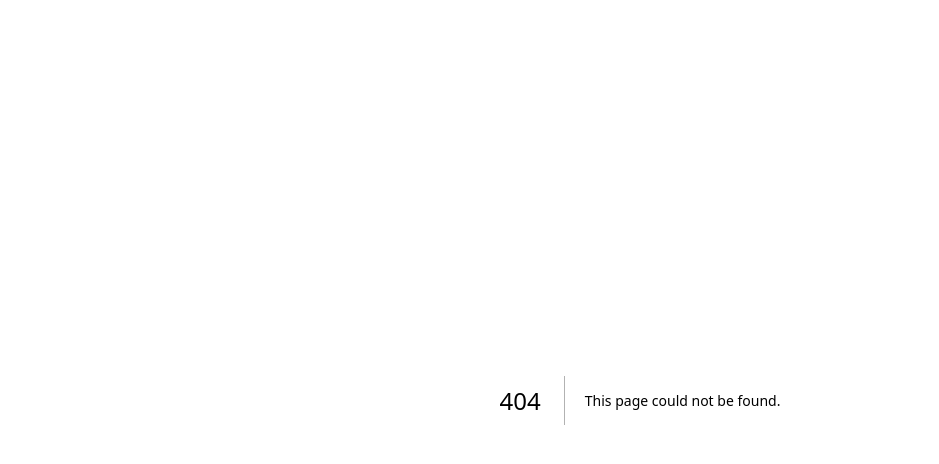
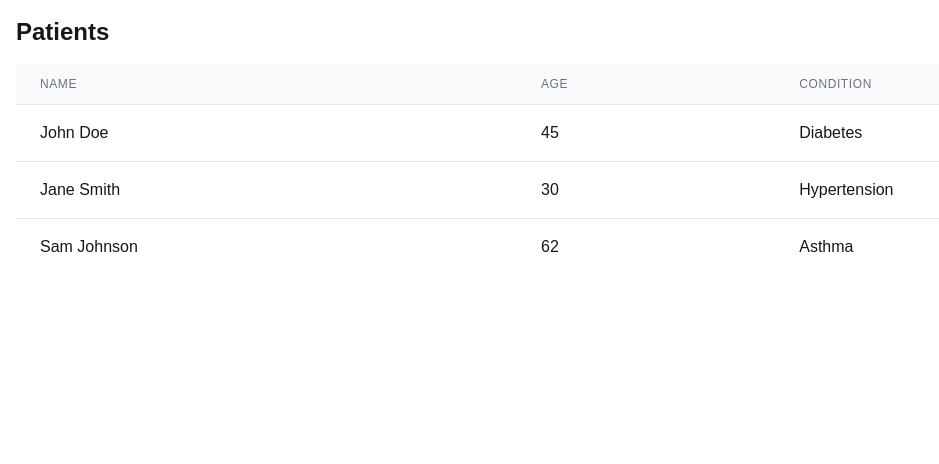
Before and after one commit to FArian/orderentry, a Next.js app: page /patient in a window 1280 px wide. Before the commit this address had no page. Shown: the top 464 px of the page, without its empty margins (0-939 px from the left). Built offline with nearby package versions, Linux system fonts and the light colour scheme.

Commit message:
feat: add patient table route

```diff
--- /dev/null
+++ b/src/app/patient/page.tsx
@@ -0,0 +1,46 @@
+interface Patient {
+  id: number;
+  name: string;
+  age: number;
+  condition: string;
+}
+
+const patients: Patient[] = [
+  { id: 1, name: "John Doe", age: 45, condition: "Diabetes" },
+  { id: 2, name: "Jane Smith", age: 30, condition: "Hypertension" },
+  { id: 3, name: "Sam Johnson", age: 62, condition: "Asthma" },
+];
+
+export default function PatientPage() {
+  return (
+    <div className="p-4">
+      <h1 className="text-2xl font-bold mb-4">Patients</h1>
+      <div className="overflow-x-auto">
+        <table className="min-w-full divide-y divide-gray-200">
+          <thead className="bg-gray-50">
+            <tr>
+              <th scope="col" className="px-6 py-3 text-left text-xs font-medium text-gray-500 uppercase tracking-wider">
+                Name
+              </th>
+              <th scope="col" className="px-6 py-3 text-left text-xs font-medium text-gray-500 uppercase tracking-wider">
+                Age
+              </th>
+              <th scope="col" className="px-6 py-3 text-left text-xs font-medium text-gray-500 uppercase tracking-wider">
+                Condition
+              </th>
+            </tr>
+          </thead>
+          <tbody className="bg-white divide-y divide-gray-200">
+            {patients.map((patient) => (
+              <tr key={patient.id}>
+                <td className="px-6 py-4 whitespace-nowrap">{patient.name}</td>
+                <td className="px-6 py-4 whitespace-nowrap">{patient.age}</td>
+                <td className="px-6 py-4 whitespace-nowrap">{patient.condition}</td>
+              </tr>
+            ))}
+          </tbody>
+        </table>
+      </div>
+    </div>
+  );
+}
```
Also changed, not shown: src/app/patient/index.ts (deleted).
